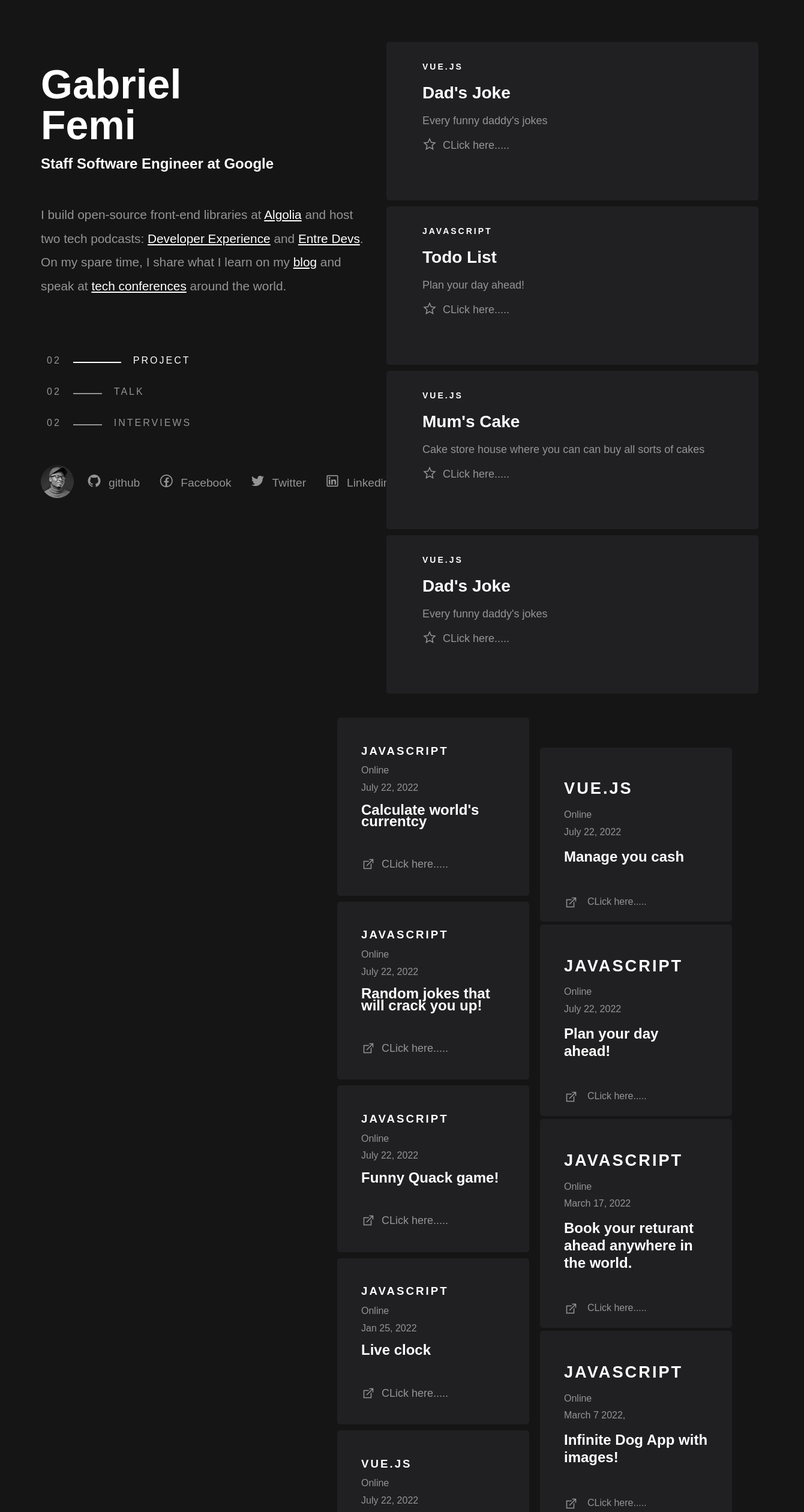
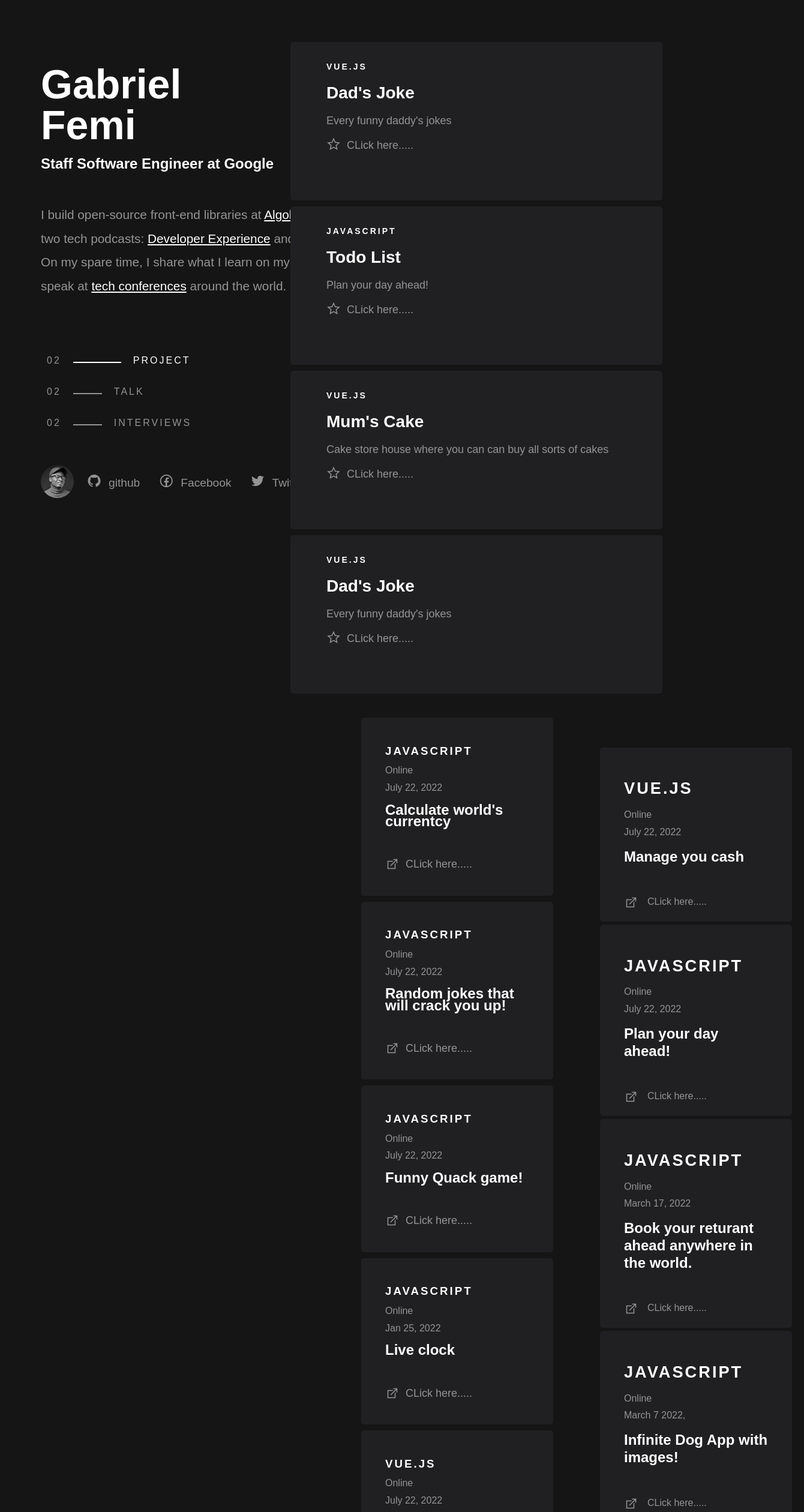
Before and after one commit to femigabriel/my-website, a Vue app: page / in a window 1280 px wide. Shown: the top 2520 px of the page at 60% size, 1340 px wide, since content can reach past the window. Built offline with nearby package versions, Linux system fonts and the light colour scheme; a web font is replaced by a local one.

Commit message:
updated width of the projects

```diff
--- a/src/App.vue
+++ b/src/App.vue
@@ -79,14 +79,15 @@ body {
 }
 .projects {
   width: 60%;
-  padding-right: 20px;
-  padding-left: 80px;
+  /* padding-right: 20px; */
+  /* padding-left: 60px; */
 }
 
 .project-flex {
   display: flex;
   /* flex-shrink: 0; */
   width: 600px;
+    padding-left: 60px;
 }
 @media (max-width: 680px) {
   body {
```
